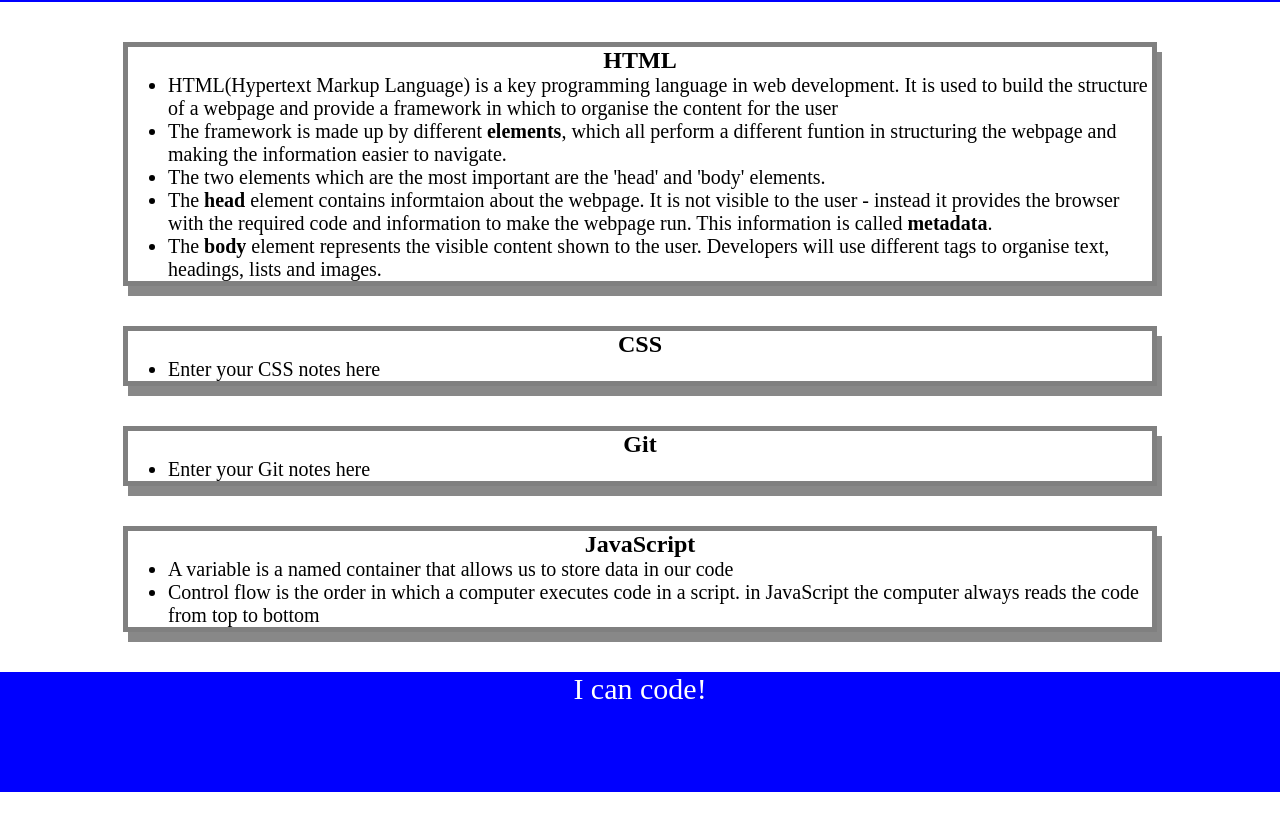
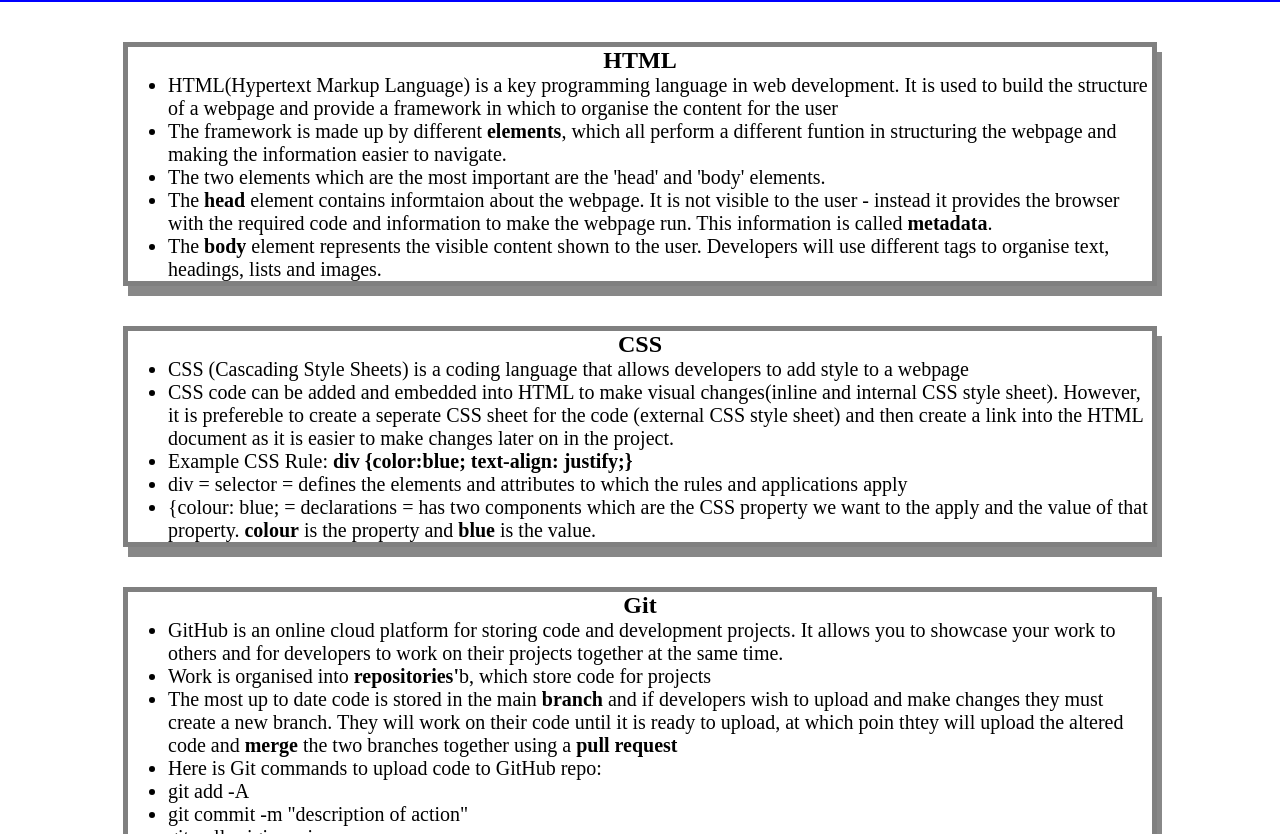
Before and after one commit to megwalkerlange/prework-study-guide, a plain HTML site: page index.html in a window 1280 px wide. Shown: the part 118-952 px from the top of the page. Before the commit the page ends 910 px from the top, so only its background shows below. Drawn offline with Linux system fonts and the light colour scheme.

Commit message:
Adding updated HTML

```diff
--- a/index.html
+++ b/index.html
@@ -37,20 +37,40 @@
     <section class="card" id="css-section">
       <h2>CSS</h2>
       <ul>
-        <li>Enter your CSS notes here</li>
+        <li>CSS (Cascading Style Sheets) is a coding language that allows developers to add style to a webpage</li>
+        <li>CSS code can be added and embedded into HTML to make visual changes(inline and internal CSS style sheet). However, it is prefereble to create a seperate
+          CSS sheet for the code (external CSS style sheet) and then create a link into the HTML document as it is easier to make changes later on in the project.
+        </li>
+        <li>Example CSS Rule: <b>div {color:blue; text-align: justify;}</b> </li>
+           <li>div = selector = defines the elements and attributes to which the rules and applications apply</li>
+           <li>{colour: blue; = declarations = has two components which are the CSS property we want to the apply and the
+            value of that property. <b>colour</B> is the property and <b>blue</b> is the value.
+           </li>
+
       </ul>
     </section>
     <section class="card" id="git-section">
       <h2>Git</H2>
       <ul>
-        <li>Enter your Git notes here</li>
+        <li>GitHub is an online cloud platform for storing code and development projects. It allows you to showcase your work to others and
+          for developers to work on their projects together at the same time.
+          <li>Work is organised into <b>repositories'</b>b, which store code for projects</li>
+          <li>The most up to date code is stored in the main <b>branch</b> and if developers wish to upload and make changes they must
+          create a new branch. They will work on their code until it is ready to upload, at which poin thtey will upload the altered code and <b>merge</b>
+          the two branches together using a <b>pull request</b> </li>
+        </li>
+        <li>Here is Git commands to upload code to GitHub repo:</li>
+        <li>git add -A</li>
+        <li>git commit -m "description of action"</li>
+        <li>git pull origin main</li>
+        <li>git push origin feature/(repo name here)</li>
       </ul>
     </section>
     <section class="card" id="javascript-section">
       <h2>JavaScript</h2>
       <ul>
         <li>A variable is a named container that allows us to store data in our code</li>
-    <li> Control flow is the order in which a computer executes code in a script. in JavaScript the computer always reads the code from top to bottom</li>
+    <li> Control flow is the order in which a computer executes code in a script. In JavaScript the computer always reads the code from top to bottom</li>
       </ul>
 
     </section>
```
